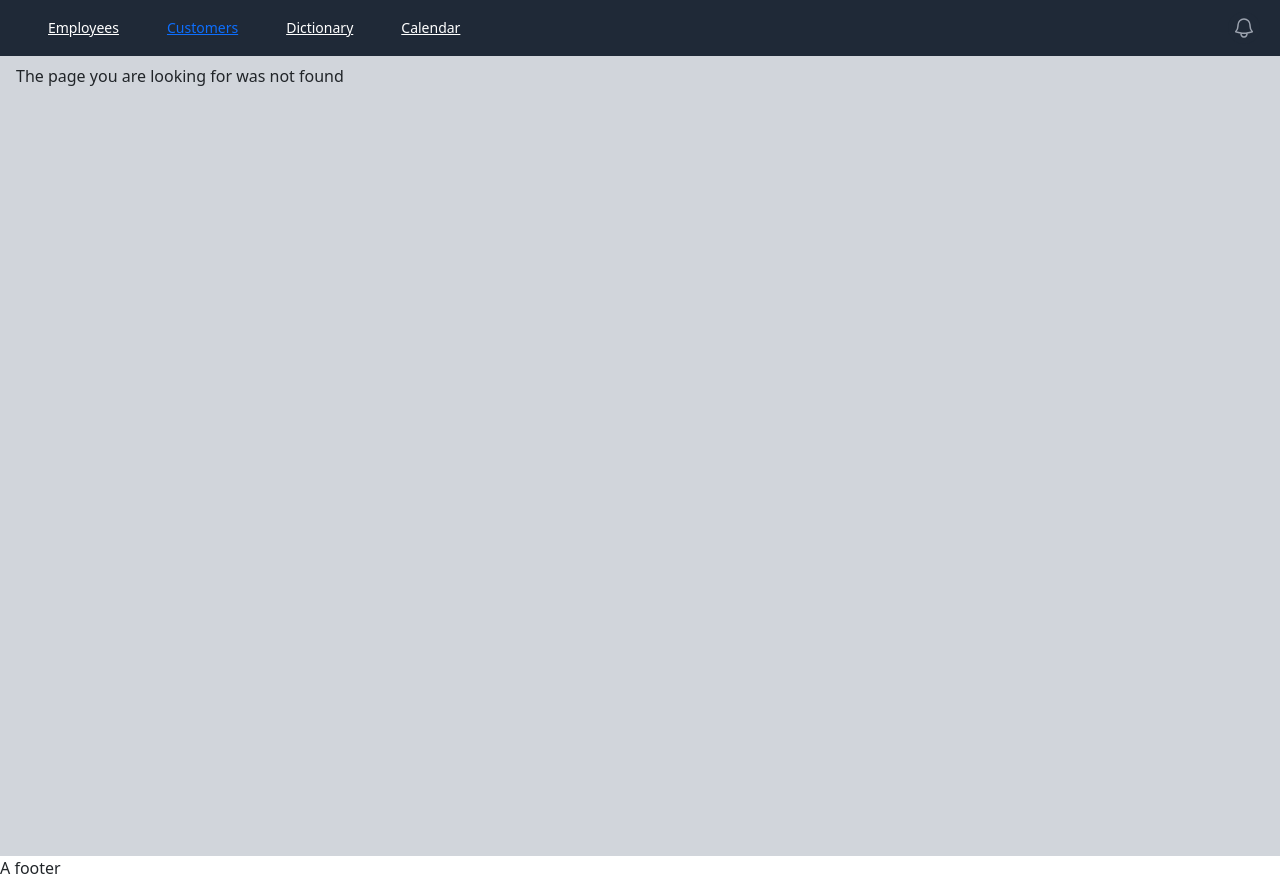
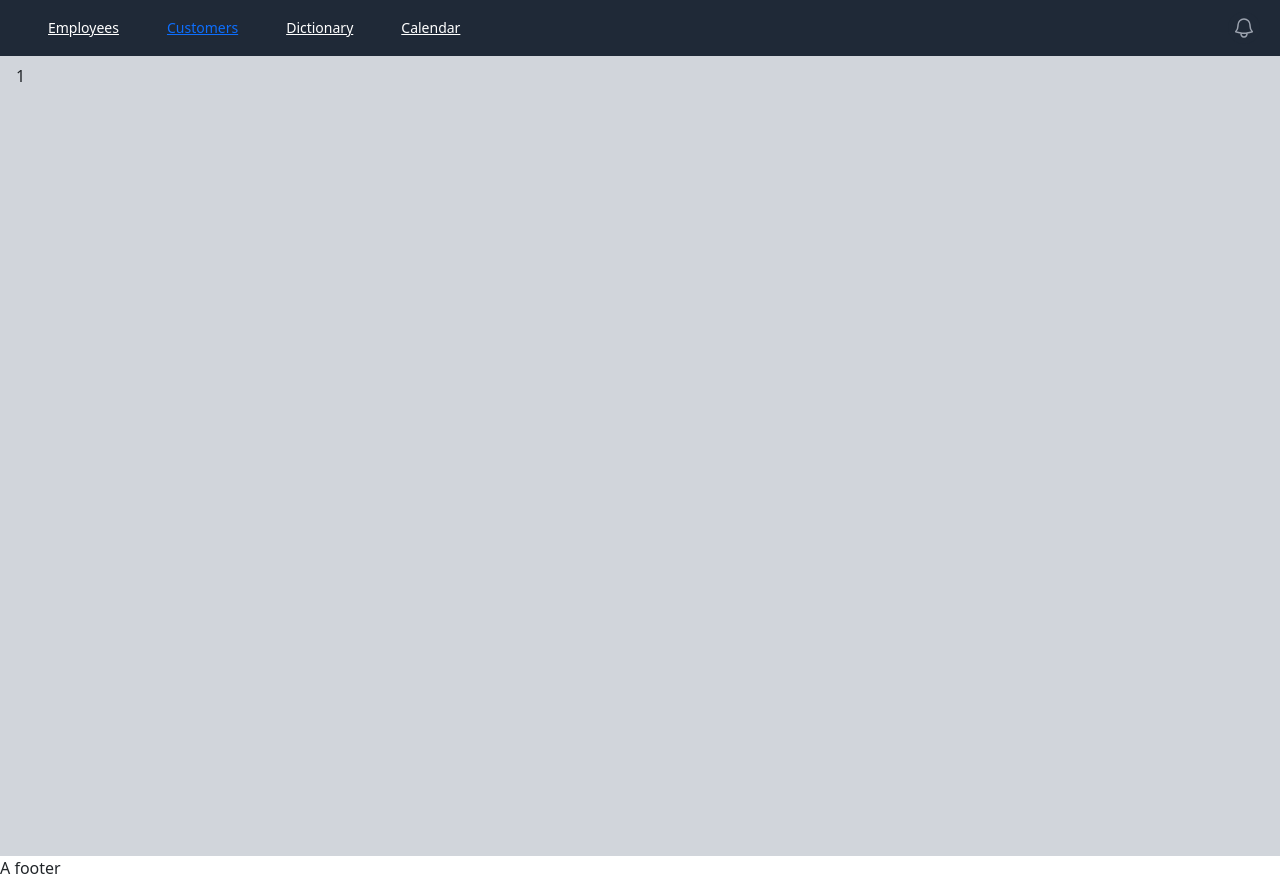
Before and after one commit to sohail70/React, a React (Create React App) app: page /customers/1 in a window 1280 px wide. Before the commit this address had no page. Built offline with nearby package versions, Linux system fonts and the light colour scheme.

Commit message:
Use useParam: you can see when you created the Customer.js component and return the useParam id you can see the number that you put at the end of the url in the page

```diff
--- a/src/App.js
+++ b/src/App.js
@@ -6,6 +6,7 @@ import Customers from './pages/Customers'
 import Dictionary from './pages/Dictionary';
 import Definition from './pages/Definition';
 import NotFound from './components/NotFound';
+import Customer from './pages/Customer';
 
 function App() {
 
@@ -15,6 +16,7 @@ function App() {
       <Routes>
         <Route path='/employees' element={<Employees/>}/>
         <Route path='/customers' element={<Customers/>}/>
+        <Route path='/customers/:id' element={<Customer/>}/>
         <Route path='/dictionary' element={<Dictionary/>}/>
         <Route path='/dictionary/:search' element={<Definition/>}/>
         <Route path='/404' element={<NotFound/>}/>
--- /dev/null
+++ b/src/pages/Customer.js
@@ -0,0 +1,10 @@
+import { useParams } from "react-router-dom";
+
+export default function Customer(){
+    const {id} = useParams(); //useParam returns the object but we only want the id so we put it in {} to destructure that
+    return (
+        <>
+            <p>{id}</p>
+        </>
+    );
+}
```
Also changed, not shown: soheil.txt.
